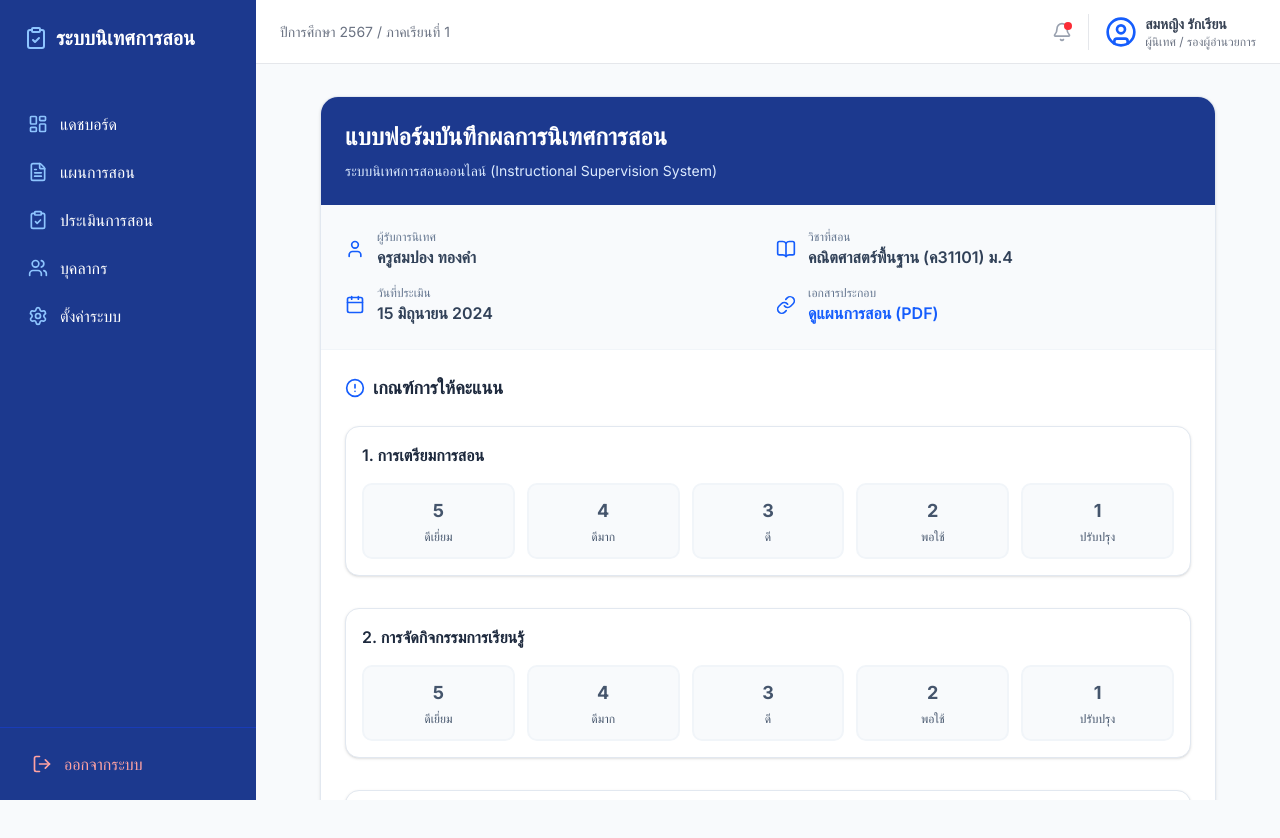
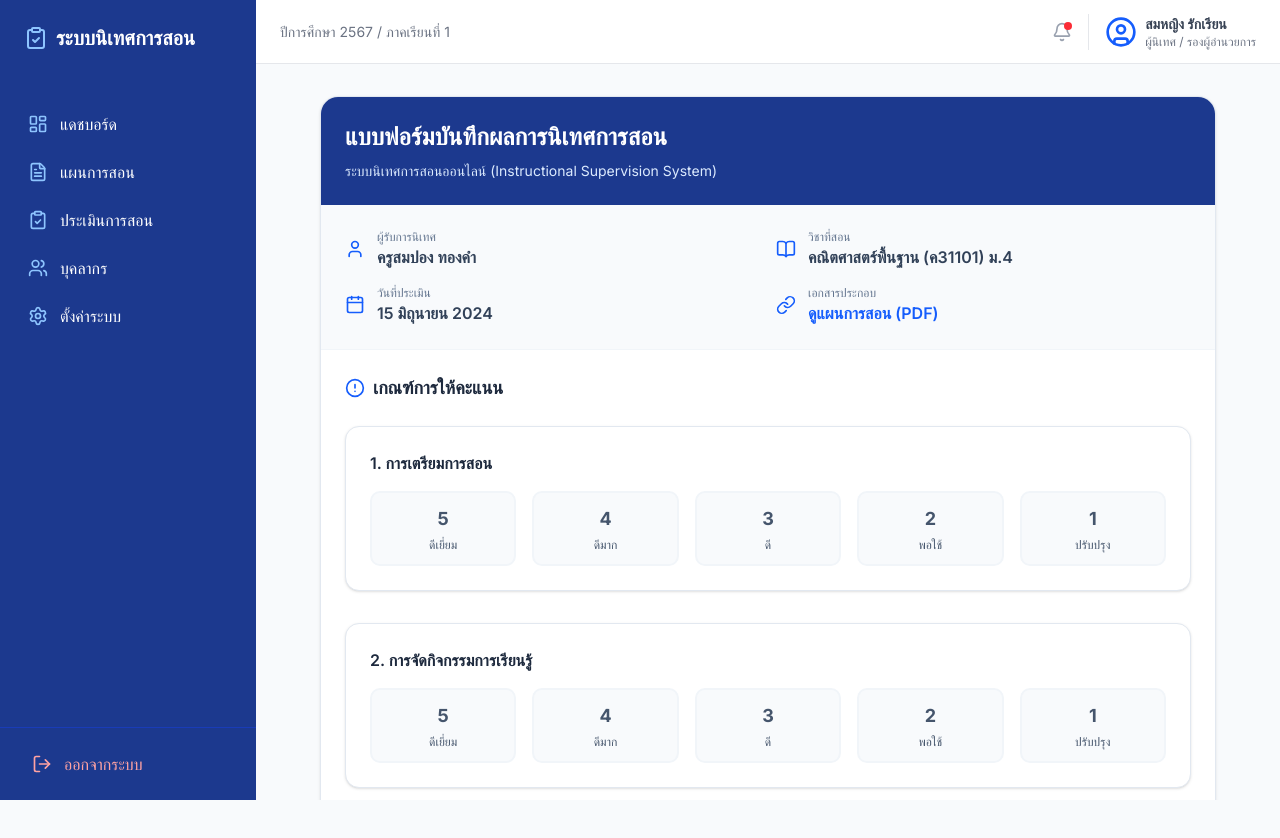
Before and after one commit to panyaai/teaching-supervision-app, a Next.js app: page /supervision/1/evaluate in a window 1280 px wide. Shown: the top 838 px of the page. Built offline with nearby package versions, Linux system fonts and the light colour scheme.

Commit message:
Fix score grid layout imbalance

```diff
--- a/src/app/supervision/[id]/evaluate/page.tsx
+++ b/src/app/supervision/[id]/evaluate/page.tsx
@@ -134,13 +134,13 @@ export default function EvaluatePage() {
 
         <div className="space-y-8">
           {categories.map((cat) => (
-            <div key={cat.id} className="bg-white p-4 rounded-xl border border-slate-200 shadow-sm hover:border-blue-300 transition-colors">
+            <div key={cat.id} className="bg-white p-4 sm:p-6 rounded-xl border border-slate-200 shadow-sm hover:border-blue-300 transition-colors">
               <h3 className="font-semibold text-slate-800 mb-4">{cat.title}</h3>
-              <div className="grid grid-cols-2 md:grid-cols-5 gap-3">
+              <div className="grid grid-cols-5 gap-2 sm:gap-4">
                 {scoreOptions.map((opt) => (
                   <label key={opt.value} className={`
-                    cursor-pointer flex flex-col items-center justify-center p-3 rounded-lg border-2 transition-all
-                    ${scores[cat.id] === opt.value ? opt.color : 'border-slate-100 bg-slate-50 text-slate-600 hover:bg-slate-100'}
+                    cursor-pointer flex flex-col items-center justify-center p-2 sm:p-3 rounded-lg border-2 transition-all text-center
+                    ${scores[cat.id] === opt.value ? opt.color : 'border-slate-100 bg-slate-50 text-slate-600 hover:bg-slate-100 hover:border-slate-200'}
                   `}>
                     <input
                       type="radio"
@@ -149,8 +149,8 @@ export default function EvaluatePage() {
                       className="sr-only"
                       onChange={(e) => handleScoreChange(cat.id, e.target.value)}
                     />
-                    <span className="font-bold text-lg mb-1">{opt.value}</span>
-                    <span className="text-xs">{opt.label}</span>
+                    <span className="font-bold text-base sm:text-lg mb-1">{opt.value}</span>
+                    <span className="text-[10px] sm:text-xs leading-tight">{opt.label}</span>
                   </label>
                 ))}
               </div>
```
